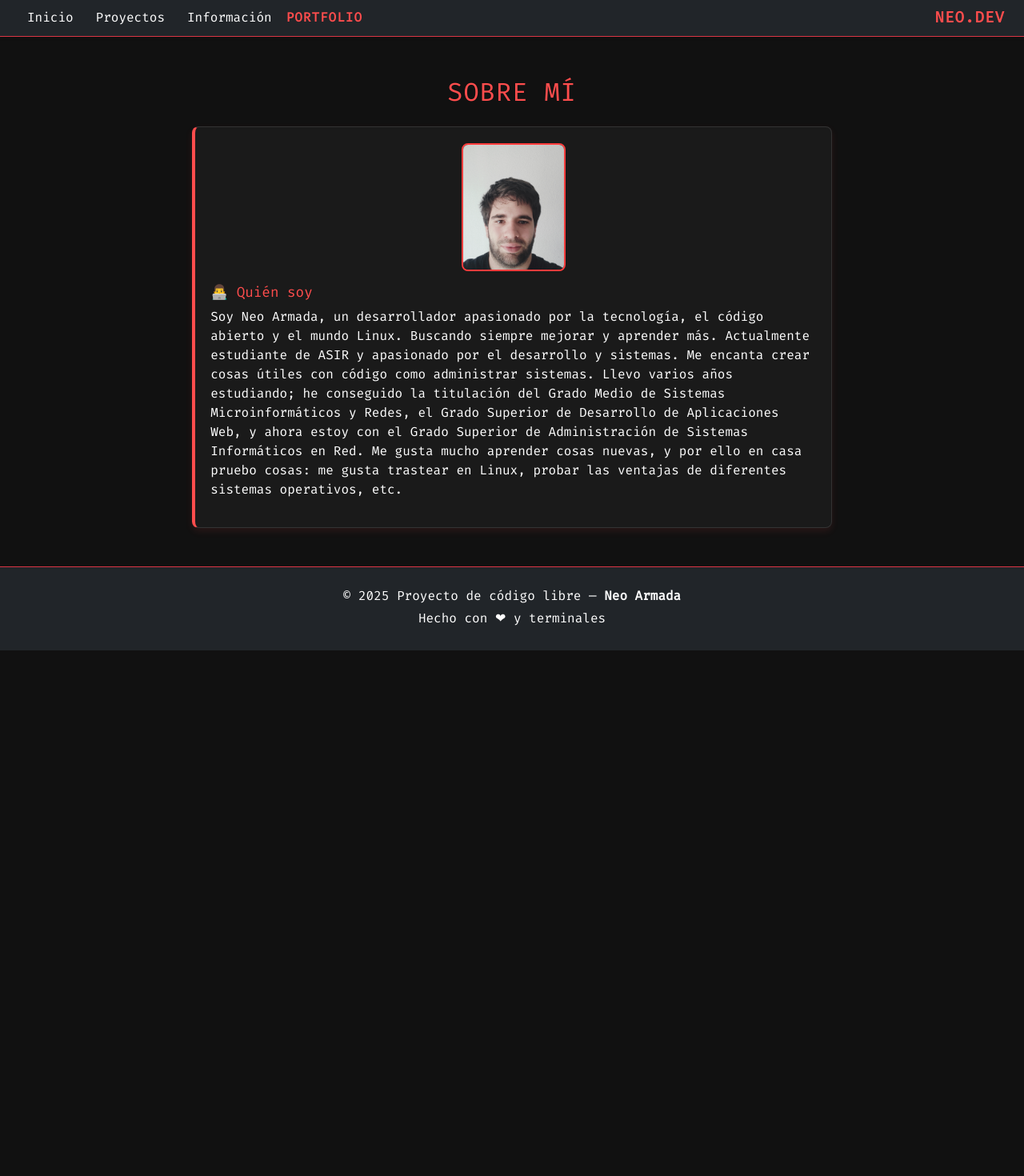
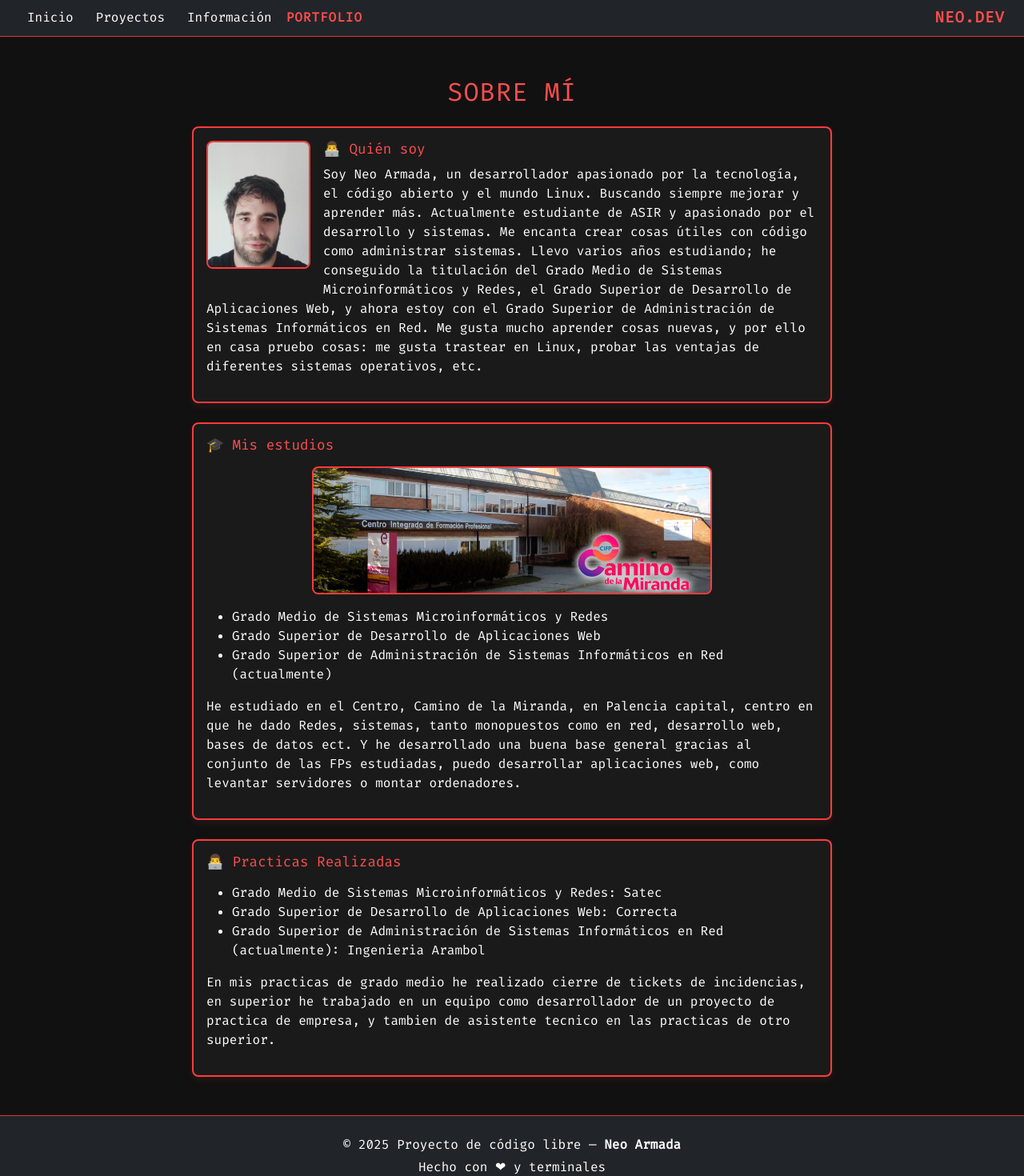
Before and after one commit to Neoarmadam/Portfolio, an Angular app in the folder portfolio_personal/: page / in a window 1280 px wide. Shown: the top 1470 px of the page at 80% size. Before the commit the page ends 813 px from the top, so only its background shows below. Built offline with nearby package versions, Linux system fonts and the light colour scheme.

Commit message:
Inicio mejorado
Se ha acabado el componente inicio

```diff
--- a/portfolio_personal/src/app/inicio/inicio.component.css
+++ b/portfolio_personal/src/app/inicio/inicio.component.css
@@ -78,3 +78,15 @@
 .border-red:hover {
     box-shadow: 0 0 10px rgba(255, 0, 0, 0.4);
 }
+
+.perfil-img {
+    width: 130px;
+    height: 160px;
+    object-fit: cover;
+}
+
+.centro-img{
+    width: 500px;
+    height: 160px;
+    object-fit: cover;
+}
--- a/portfolio_personal/src/app/inicio/inicio.component.html
+++ b/portfolio_personal/src/app/inicio/inicio.component.html
@@ -1,12 +1,14 @@
 <section class="container mt-5 pt-5">
-  <h2 class="section-title text-center mb-4">Sobre mí</h2>
-  <div class="d-flex flex-column gap-4 align-items-center">
-    <!-- Card: Quién soy -->
-    <div class="info-card w-100" style="max-width: 800px;">
-      <div class="mx-auto mb-3" style="width: 130px; height: 160px;">
+    <h2 class="section-title text-center mb-4 text-red">Sobre mí</h2>
+
+    <div class="d-flex flex-column gap-4 align-items-center" style="max-width: 800px; margin: 0 auto;">
+        <!-- Tarjeta: Sobre mí -->
+        <div class="info-card w-100 p-3 border-red rounded-3">
+            <!-- Imagen flotando a la izquierda -->
             <img src="assets/neo.jpg" alt="Neo Armada"
-             class="w-100 h-100 rounded-3 border-red object-fit-cover">
-      </div>
+                class="float-start me-3 mb-3 rounded-3 border-red perfil-img"
+            >
+
             <h3>👨‍💻 Quién soy</h3>
             <p>
                 Soy Neo Armada, un desarrollador apasionado por la tecnología, el código abierto y el mundo Linux. Buscando siempre mejorar y aprender más.
@@ -16,5 +18,42 @@
                 Me gusta mucho aprender cosas nuevas, y por ello en casa pruebo cosas: me gusta trastear en Linux, probar las ventajas de diferentes sistemas operativos, etc.
             </p>
         </div>
+
+        <!-- Tarjeta: Mis estudios -->
+        <div class="info-card w-100 p-3 border-red rounded-3">
+            <h3 class="card-title mb-3 text-red">🎓 Mis estudios</h3>
+            <div class="d-flex justify-content-center mb-3">
+                <img src="assets/centro-educativo.jpg" alt="Camino de la Miranda"
+                    class="rounded-3 border-red centro-img"
+                >
+            </div>
+            <ul class="text-white">
+                <li>Grado Medio de Sistemas Microinformáticos y Redes</li>
+                <li>Grado Superior de Desarrollo de Aplicaciones Web</li>
+                <li>Grado Superior de Administración de Sistemas Informáticos en Red (actualmente)</li>
+            </ul>
+            <p>
+                He estudiado en el Centro, Camino de la Miranda, en Palencia capital, centro en que he dado Redes,
+                sistemas, tanto monopuestos como en red, desarrollo web, bases de datos ect. Y he desarrollado una buena base
+                general gracias al conjunto de las FPs estudiadas, puedo desarrollar aplicaciones web, como levantar servidores o
+                montar ordenadores.
+            </p>
+        </div>
+
+        <!-- Tarjeta: Mis practicas -->
+        <div class="info-card w-100 p-3 border-red rounded-3">
+            <h3 class="card-title mb-3 text-red">👨‍💻 Practicas Realizadas</h3>
+            <ul class="text-white">
+                <li>Grado Medio de Sistemas Microinformáticos y Redes: Satec</li>
+                <li>Grado Superior de Desarrollo de Aplicaciones Web: Correcta</li>
+                <li>Grado Superior de Administración de Sistemas Informáticos en Red (actualmente): Ingenieria Arambol</li>
+            </ul>
+            <p>
+                En mis practicas de grado medio he realizado cierre de tickets de incidencias, en
+                superior he trabajado en un equipo como desarrollador de un proyecto de practica
+                de empresa, y tambien de asistente tecnico en las practicas de otro superior.
+            </p>
+        </div>
+
     </div>
 </section>
```
Also changed, not shown: portfolio_personal/src/assets/centro-educativo.jpg (added). Lines whose indentation alone changed are shown as unchanged.
